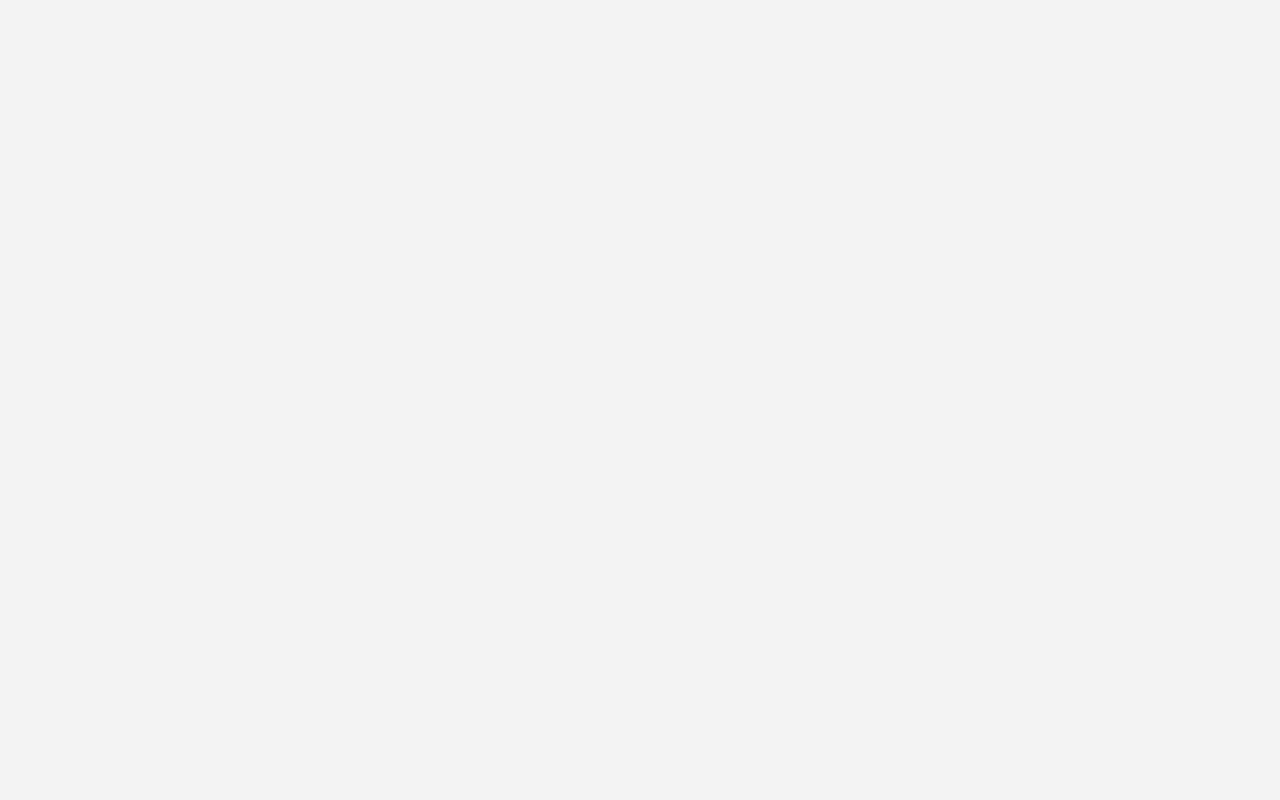
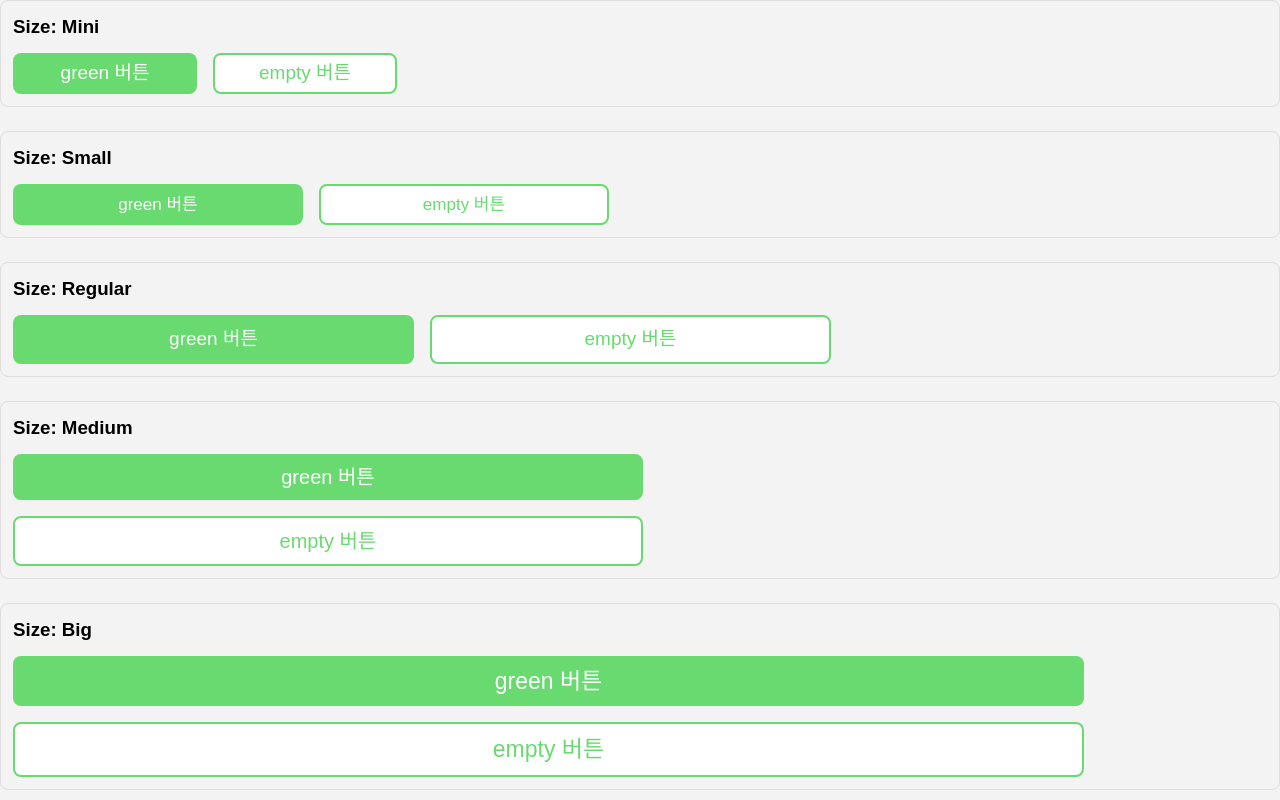
Before and after one commit to TOPPER-mirim/ItShow, a React (Vite) app: page /testbutton in a window 1280 px wide. Before the commit this address had no page. Built offline with nearby package versions, Linux system fonts and the light colour scheme; a web font is replaced by a local one.

Commit message:
feat: 버튼 component 생성, 버튼 크기 볼 수 있는 test페이지 만듦

```diff
--- /dev/null
+++ b/src/components/Button.jsx
@@ -0,0 +1,64 @@
+import React from "react";
+
+function Button({
+    children,
+    onClick,
+    size = "medium",
+    variant = "green" // green 또는 empty
+}) {
+    const sizeStyles = {
+        mini: {
+            padding: "4px 8px",
+            fontSize: "19px",
+            width: "184px",
+        },
+        small: {
+            padding: "6px 12px",
+            fontSize: "17px",
+            width: "290px",
+        },
+        regular: {
+            padding: "8px 16px",
+            fontSize: "19px",
+            width: "401px",
+        },
+        medium: {
+            padding: "8px 20px",
+            fontSize: "20px",
+            width: "630px",
+        },
+        big: {
+            padding: "8px 28px",
+            fontSize: "23px",
+            width: "1071px",
+        },
+    };
+
+    const variantStyles = {
+        green: {
+            backgroundColor: "#69DA70",
+            color: "#FFFFFF",
+            border: "none",
+        },
+        empty: {
+            backgroundColor: "#FFFFFF",
+            color: "#69DA70",
+            border: "2px solid #69DA70",
+        },
+    };
+
+    const style = {
+        ...sizeStyles[size],
+        ...variantStyles[variant],
+        cursor: "pointer",
+        borderRadius: "8px",
+    };
+
+    return (
+        <button style={style} onClick={onClick}>
+            {children}
+        </button>
+    );
+}
+
+export default Button;
--- /dev/null
+++ b/src/pages/TestButton.jsx
@@ -0,0 +1,40 @@
+import React from "react";
+import Button from "../components/Button";
+
+function TestButton() {
+    const sizes = ["mini", "small", "regular", "medium", "big"];
+    const variants = ["green", "empty"];
+    return (
+        <div>
+            {sizes.map((size) => (
+                <div
+                    key={size}
+                    style={{
+                        marginBottom: "24px",
+                        border: "1px solid #ddd",
+                        padding: "12px",
+                        borderRadius: "8px",
+                    }}
+                >
+                    <h3 style={{ marginBottom: "12px", textTransform: "capitalize" }}>
+                        Size: {size}
+                    </h3>
+                    <div style={{ display: "flex", gap: "16px", flexWrap: "wrap" }}>
+                        {variants.map((variant) => (
+                            <Button
+                                key={variant}
+                                size={size}
+                                variant={variant}
+                                onClick={() => alert(`Clicked ${size} / ${variant}`)}
+                            >
+                                {variant} 버튼
+                            </Button>
+                        ))}
+                    </div>
+                </div>
+            ))}
+        </div>
+    )
+}
+
+export default TestButton;
--- a/src/routes/AppRoutes.jsx
+++ b/src/routes/AppRoutes.jsx
@@ -6,6 +6,7 @@ import MakeTicketPage from "../pages/MakeTicketPage";
 import ResultPage from "../pages/ResultPage";
 import ViewTicketsPage from "../pages/ViewTicketsPage";
 import FilterPage from "../pages/FilterPage";
+import TestButton from "../pages/TestButton";
 
 const AppRoutes = () => {
   return (
@@ -15,6 +16,7 @@ const AppRoutes = () => {
       <Route path="/result" element={<ResultPage />} />
       <Route path="/tickets" element={<ViewTicketsPage />} />
       <Route path="/filter" element={<FilterPage />} />
+      <Route path="/testbutton" element={<TestButton />} />
     </Routes>
   );
 };
```
